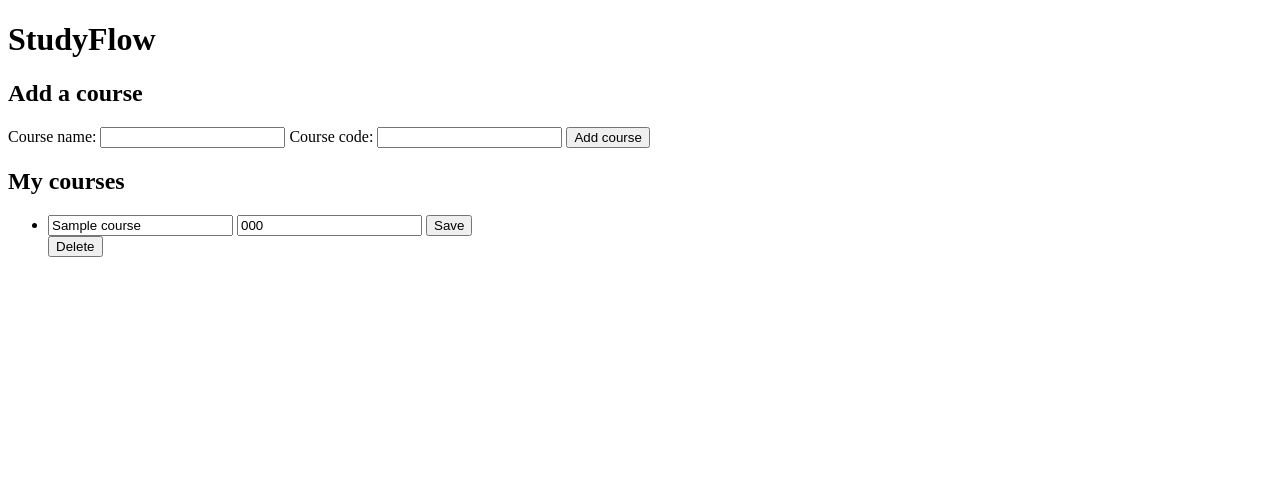
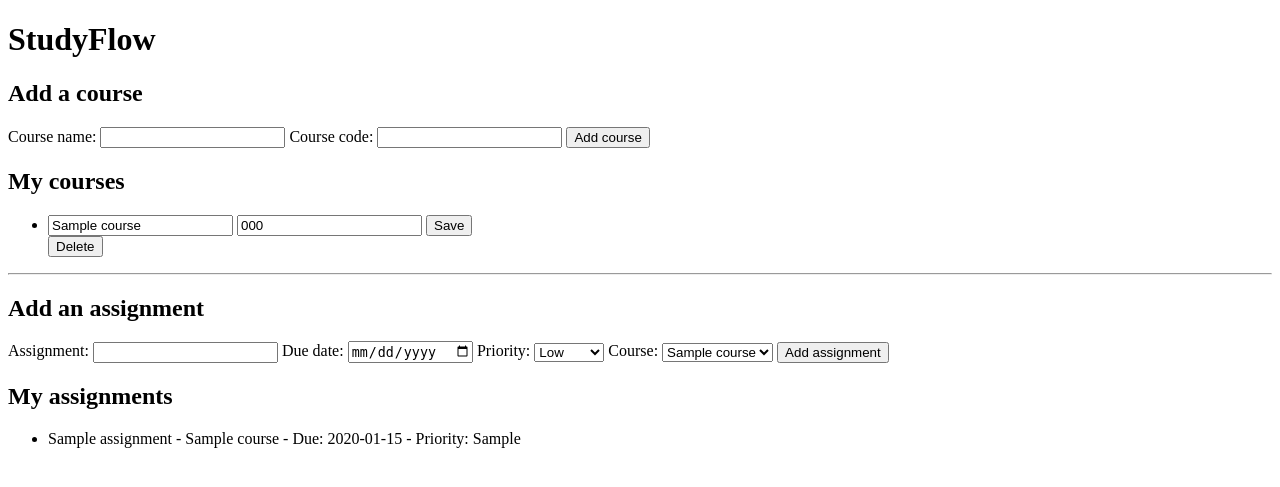
Before and after one commit to Sanaddd/studyflow-devops, a Flask app: page / in a window 1280 px wide. Shown: the top 487 px of the page. Run offline with Flask 3, Linux system fonts and the light colour scheme; tables that the repository leaves empty hold one stand-in row (values such as "Sample post").

Commit message:
Add assignment management domain and course linking

```diff
--- a/app.py
+++ b/app.py
@@ -1,6 +1,8 @@
 import os
 
 from flask import Flask, redirect, render_template, request, url_for
+
+from assignment_service import add_assignment, get_all_assignments
 
 from course_service import (
     add_course,
@@ -20,7 +22,13 @@ init_db()
 @app.route("/")
 def home():
     courses = get_all_courses()
-    return render_template("index.html", courses=courses)
+    assignments = get_all_assignments()
+
+    return render_template(
+        "index.html",
+        courses=courses,
+        assignments=assignments,
+    )
 
 
 @app.route("/courses", methods=["POST"])
@@ -30,6 +38,18 @@ def create_course():
 
     if name and code:
         add_course(name, code)
+
+    return redirect(url_for("home"))
+
+@app.route("/assignments", methods=["POST"])
+def create_assignment():
+    title = request.form["title"].strip()
+    due_date = request.form["due_date"]
+    priority = request.form["priority"]
+    course_id = request.form["course_id"]
+
+    if title and due_date and priority and course_id:
+        add_assignment(title, due_date, priority, course_id)
 
     return redirect(url_for("home"))
 
--- /dev/null
+++ b/assignment_service.py
@@ -0,0 +1,39 @@
+from database import get_connection
+
+
+def get_all_assignments():
+    connection = get_connection()
+
+    assignments = connection.execute(
+        """
+        SELECT assignments.id,
+               assignments.title,
+               assignments.due_date,
+               assignments.priority,
+               assignments.completed,
+               assignments.course_id,
+               courses.name AS course_name
+        FROM assignments
+        JOIN courses ON assignments.course_id = courses.id
+        ORDER BY assignments.due_date
+        """
+    ).fetchall()
+
+    connection.close()
+
+    return assignments
+
+
+def add_assignment(title, due_date, priority, course_id):
+    connection = get_connection()
+
+    connection.execute(
+        """
+        INSERT INTO assignments (title, due_date, priority, course_id)
+        VALUES (?, ?, ?, ?)
+        """,
+        (title, due_date, priority, course_id),
+    )
+
+    connection.commit()
+    connection.close()
--- a/database.py
+++ b/database.py
@@ -28,5 +28,19 @@ def init_db():
         """
     )
 
+    connection.execute(
+        """
+        CREATE TABLE IF NOT EXISTS assignments (
+            id INTEGER PRIMARY KEY AUTOINCREMENT,
+            title TEXT NOT NULL,
+            due_date TEXT NOT NULL,
+            priority TEXT NOT NULL,
+            completed INTEGER NOT NULL DEFAULT 0,
+            course_id INTEGER NOT NULL,
+            FOREIGN KEY (course_id) REFERENCES courses (id)
+        )
+        """
+    )
+
     connection.commit()
     connection.close()
--- a/templates/index.html
+++ b/templates/index.html
@@ -58,5 +58,56 @@
     {% else %}
         <p>No courses added yet.</p>
     {% endif %}
+
+    <hr>
+
+    <h2>Add an assignment</h2>
+
+    {% if courses %}
+        <form action="/assignments" method="POST">
+            <label for="title">Assignment:</label>
+            <input type="text" id="title" name="title" required>
+
+            <label for="due_date">Due date:</label>
+            <input type="date" id="due_date" name="due_date" required>
+
+            <label for="priority">Priority:</label>
+            <select id="priority" name="priority" required>
+                <option value="Low">Low</option>
+                <option value="Medium">Medium</option>
+                <option value="High">High</option>
+            </select>
+
+            <label for="course_id">Course:</label>
+            <select id="course_id" name="course_id" required>
+                {% for course in courses %}
+                    <option value="{{ course['id'] }}">
+                        {{ course['name'] }}
+                    </option>
+                {% endfor %}
+            </select>
+
+            <button type="submit">Add assignment</button>
+        </form>
+    {% else %}
+        <p>Add a course before creating an assignment.</p>
+    {% endif %}
+
+    <h2>My assignments</h2>
+
+    {% if assignments %}
+        <ul>
+            {% for assignment in assignments %}
+                <li>
+                    {{ assignment["title"] }}
+                    - {{ assignment["course_name"] }}
+                    - Due: {{ assignment["due_date"] }}
+                    - Priority: {{ assignment["priority"] }}
+                </li>
+            {% endfor %}
+        </ul>
+    {% else %}
+        <p>No assignments added yet.</p>
+    {% endif %}
 </body>
 </html>
```
